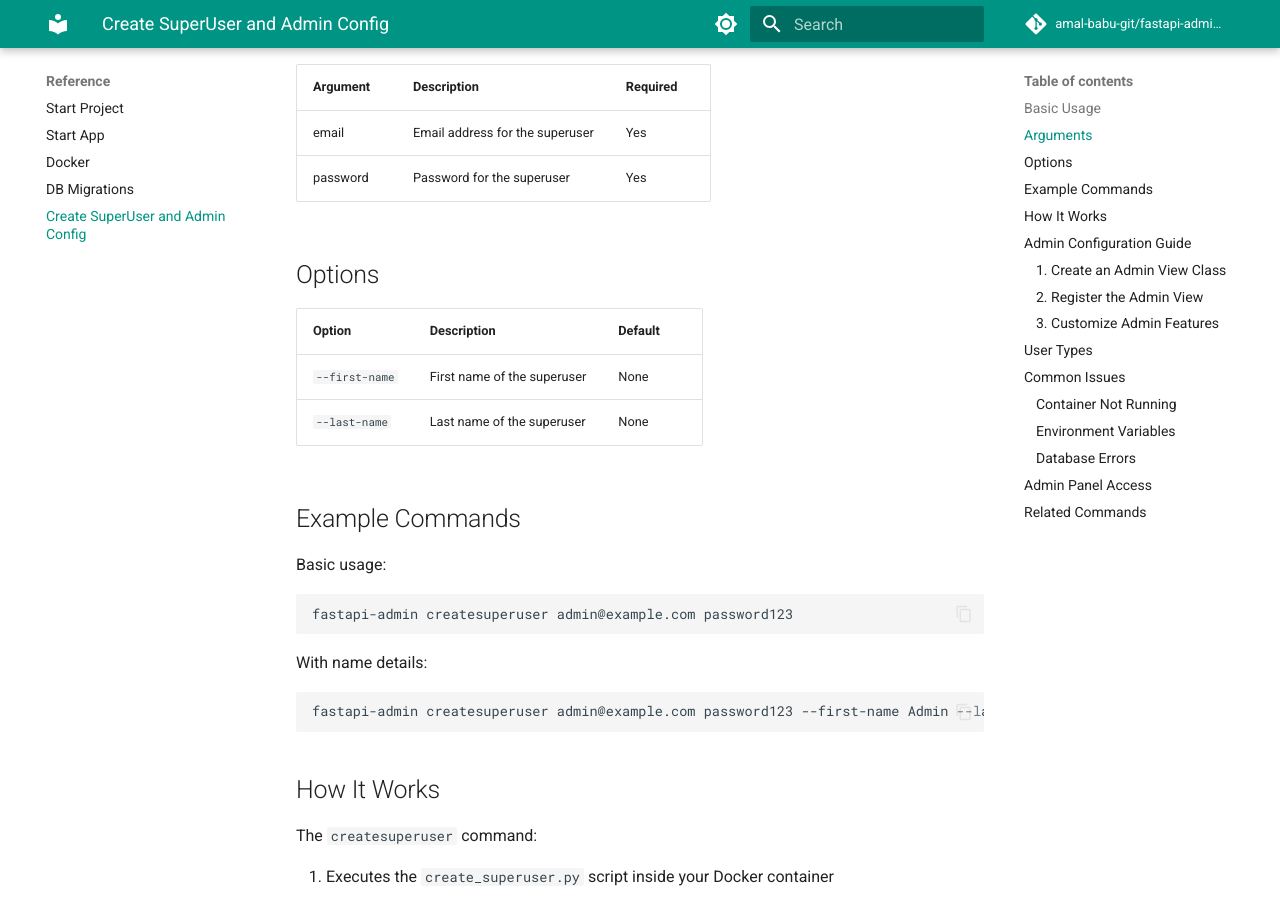
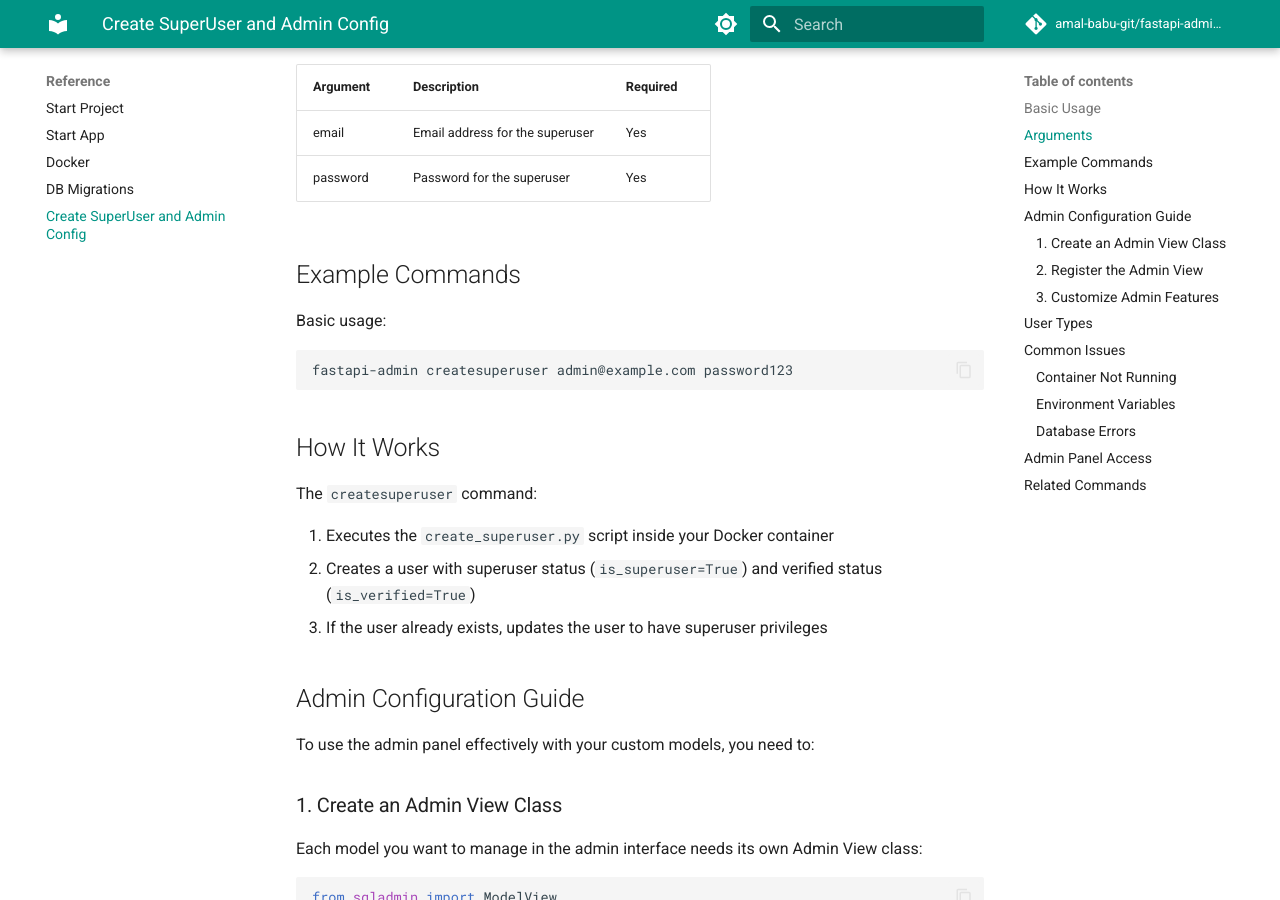
Before and after one commit to amal-babu-git/fastapi-admin-cli-docs, an MkDocs documentation site: the page built from docs/reference/createsuperuser.md, in a window 1280 px wide and 900 px high, scrolled down 478 px. Built offline with MkDocs 1.6.1 and Material for MkDocs 9.7.7, drawn with Linux system fonts in a browser that asks for light colours; comment, search, counter and statistics services are not loaded.

Commit message:
remove --fname --name from superuser cmd

````diff
--- a/docs/reference/createsuperuser.md
+++ b/docs/reference/createsuperuser.md
@@ -17,23 +17,11 @@ This will create a new superuser with the given email and password.
 | email | Email address for the superuser | Yes |
 | password | Password for the superuser | Yes |
 
-## Options
-
-| Option | Description | Default |
-|--------|-------------|---------|
-| `--first-name` | First name of the superuser | None |
-| `--last-name` | Last name of the superuser | None |
-
 ## Example Commands
 
 Basic usage:
 ```bash
 fastapi-admin createsuperuser admin@example.com password123
-```
-
-With name details:
-```bash
-fastapi-admin createsuperuser admin@example.com password123 --first-name Admin --last-name User
 ```
 
 ## How It Works
````
Also changed, not shown: docs/reference/cli-commands.md (+1 -5 lines).
